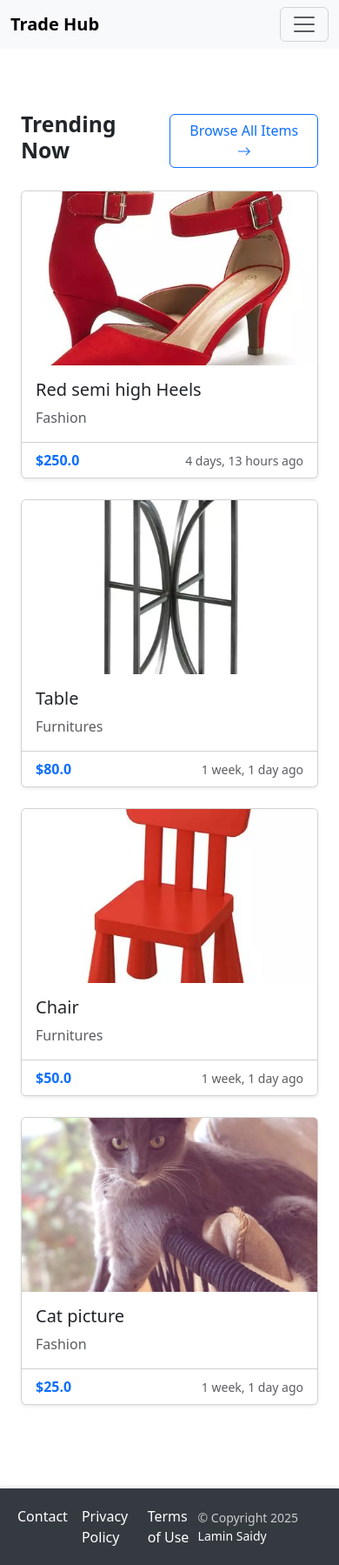
After one commit to laminsaidy/MarketplaceP5, a Django app: page /menu/ in a window 390 px wide. The commit adds this page. Shown: the whole page at 87% size. Run offline with Django 5.2, Linux system fonts and the light colour scheme; data comes from the database, SQL or seed files in the repository.

Commit message:
Update menu view to show newest unsold items and create responsive menu.html template with card-based product display with bootstrap styling

```diff
--- a/products/templates/products/base.html
+++ b/products/templates/products/base.html
@@ -1,13 +1,20 @@
 <!DOCTYPE html>
 <html>
   <head>
-    <meta charset="utf-8">
-    <meta name="viewport" content="width=device-width, initial-scale=1.0">
-    <link href="https://cdn.jsdelivr.net/npm/bootstrap@5.3.0/dist/css/bootstrap.min.css" rel="stylesheet">
-    <link rel="stylesheet" href="https://cdn.jsdelivr.net/npm/bootstrap-icons@1.10.0/font/bootstrap-icons.css">
+    <meta charset="utf-8" />
+    <meta name="viewport" content="width=device-width, initial-scale=1.0" />
+    <link
+      href="https://cdn.jsdelivr.net/npm/bootstrap@5.3.0/dist/css/bootstrap.min.css"
+      rel="stylesheet"
+    />
+    <link
+      rel="stylesheet"
+      href="https://cdn.jsdelivr.net/npm/bootstrap-icons@1.10.0/font/bootstrap-icons.css"
+    />
     <title>{% block title %}{% endblock %} | Marketplace</title>
     <style>
-        html, body {
+      html,
+      body {
         height: 100%;
         margin: 0;
       }
@@ -21,7 +28,8 @@
       }
 
       /* Navbar styling */
-        .navbar-brand, .nav-link {
+      .navbar-brand,
+      .nav-link {
         font-weight: 600;
       }
 
@@ -167,6 +175,23 @@
       .modern-submit-btn:hover {
         background-color: #0056b3;
       }
+
+      /* Custom styling for trending items */
+      .trending-badge {
+        position: absolute;
+        top: 10px;
+        right: 10px;
+        background-color: #ff6b6b;
+        color: white;
+        padding: 3px 8px;
+        border-radius: 4px;
+        font-size: 12px;
+        font-weight: bold;
+      }
+      .card:hover {
+        transform: translateY(-5px);
+        transition: transform 0.3s ease;
+      }
     </style>
   </head>
   <body>
@@ -174,44 +199,80 @@
       <!-- Navbar -->
       <nav class="navbar navbar-expand-lg navbar-light bg-light">
         <div class="container-fluid">
-                <a class="navbar-brand" href="{% url 'products:index' %}">Trade Hub</a>
-                <button class="navbar-toggler" type="button" data-bs-toggle="collapse" data-bs-target="#navbarNav" aria-controls="navbarNav" aria-expanded="false" aria-label="Toggle navigation">
+          <a class="navbar-brand" href="{% url 'products:index' %}"
+            >Trade Hub</a
+          >
+          <button
+            class="navbar-toggler"
+            type="button"
+            data-bs-toggle="collapse"
+            data-bs-target="#navbarNav"
+            aria-controls="navbarNav"
+            aria-expanded="false"
+            aria-label="Toggle navigation"
+          >
             <span class="navbar-toggler-icon"></span>
           </button>
           <div class="collapse navbar-collapse" id="navbarNav">
             <ul class="navbar-nav ms-auto">
               <!-- Reordered Navbar items -->
               <li class="nav-item">
-                            <a class="nav-link nav-hover" href="{% url 'products:menu' %}">Menu</a>
+                <a class="nav-link nav-hover" href="{% url 'products:menu' %}"
+                  >Menu</a
+                >
               </li>
               <li class="nav-item">
-                            <a class="nav-link nav-hover" href="{% url 'products:about' %}">About</a>
+                <a class="nav-link nav-hover" href="{% url 'products:about' %}"
+                  >About</a
+                >
               </li>
               <li class="nav-item">
-                            <a class="nav-link nav-hover" href="{% url 'item:index' %}">Browse Items</a>
+                <a class="nav-link nav-hover" href="{% url 'item:index' %}"
+                  >Browse Items</a
+                >
               </li>
               <li class="nav-item">
-                            <a class="nav-link nav-hover" href="{% url 'item:create' %}">New Item</a>
+                <a class="nav-link nav-hover" href="{% url 'item:create' %}"
+                  >New Item</a
+                >
               </li>
               {% if request.user.is_authenticated %}
               <li class="nav-item">
-                                <a class="nav-link btn btn-dashboard mx-2" href="{% url 'dashboard:index' %}">Dashboard</a>
+                <a
+                  class="nav-link btn btn-dashboard mx-2"
+                  href="{% url 'dashboard:index' %}"
+                  >Dashboard</a
+                >
               </li>
               <li class="nav-item">
-                                <a class="nav-link btn btn-inbox mx-2" href="{% url 'conversation:inbox' %}">Inbox</a>
+                <a
+                  class="nav-link btn btn-inbox mx-2"
+                  href="{% url 'conversation:inbox' %}"
+                  >Inbox</a
+                >
               </li>
               <li class="nav-item">
                 <form method="post" action="{% url 'products:logout' %}">
                   {% csrf_token %}
-                                    <button type="submit" class="btn btn-login mx-2">Log Out</button>
+                  <button type="submit" class="btn btn-login mx-2">
+                    Log Out
+                  </button>
                 </form>
               </li>
               {% else %}
               <li class="nav-item">
-                                <a class="nav-link btn btn-signup mx-2" href="{% url 'products:signup' %}">Sign Up</a>
+                <a
+                  class="nav-link btn btn-signup mx-2"
+                  href="{% url 'products:signup' %}"
+                  >Sign Up</a
+                >
               </li>
               <li class="nav-item">
-                                <a class="nav-link btn btn-login mx-2" href="{% url 'products:login' %}">Log In</a>
+                <a
+                  class="nav-link btn btn-login mx-2"
+                  href="{% url 'products:login' %}"
+                  >Log In</a
+                >
               </li>
               {% endif %}
             </ul>
@@ -221,8 +282,7 @@
 
       <!-- Main Content -->
       <div class="content container mt-4">
-            {% block content %}
-            {% endblock %}
+        {% block content %} {% endblock %}
       </div>
 
       <!-- Footer -->
@@ -233,7 +293,10 @@
           <a href="#">Terms of Use</a>
         </div>
         <div class="copyright">
-                &copy; Copyright 2025 <a href="https://github.com/laminsaidy/MarketplaceP5" target="_blank">Lamin Saidy</a>
+          &copy; Copyright 2025
+          <a href="https://github.com/laminsaidy/MarketplaceP5" target="_blank"
+            >Lamin Saidy</a
+          >
         </div>
       </footer>
     </div>
@@ -242,12 +305,13 @@
     <script>
       // Function to display a brief alert message
       function showAlert(message) {
-            const alertBox = document.createElement('div');
-            alertBox.className = 'alert alert-success position-fixed top-0 start-50 translate-middle-x mt-3 p-2';
+        const alertBox = document.createElement("div");
+        alertBox.className =
+          "alert alert-success position-fixed top-0 start-50 translate-middle-x mt-3 p-2";
         alertBox.style.zIndex = 1050;
-            alertBox.style.width = 'fit-content';
+        alertBox.style.width = "fit-content";
         alertBox.style.opacity = 0;
-            alertBox.style.transition = 'opacity 0.5s ease';
+        alertBox.style.transition = "opacity 0.5s ease";
         alertBox.innerText = message;
         document.body.appendChild(alertBox);
 
@@ -267,8 +331,8 @@
 
       // Check for messages in the URL and display alerts
       const urlParams = new URLSearchParams(window.location.search);
-        if (urlParams.has('message')) {
-            showAlert(urlParams.get('message'));
+      if (urlParams.has("message")) {
+        showAlert(urlParams.get("message"));
       }
     </script>
   </body>
--- /dev/null
+++ b/products/templates/products/menu.html
@@ -0,0 +1,40 @@
+{% extends 'products/base.html' %}
+
+{% block content %}
+<div class="container py-5">
+    <div class="d-flex justify-content-between align-items-center mb-4">
+        <h2 class="fw-bold">Trending Now</h2>
+        <a href="{% url 'item:index' %}" class="btn btn-outline-primary">
+            Browse All Items <i class="bi bi-arrow-right"></i>
+        </a>
+    </div>
+
+    <div class="row row-cols-1 row-cols-md-3 row-cols-lg-4 g-4">
+        {% for item in trending_items %}
+        <div class="col">
+            <div class="card h-100 shadow-sm">
+                <a href="{% url 'item:detail' item.id %}">
+                    <img src="{{ item.image.url }}" class="card-img-top" alt="{{ item.name }}" style="height: 200px; object-fit: cover;">
+                </a>
+                <div class="card-body">
+                    <h5 class="card-title">
+                        <a href="{% url 'item:detail' item.id %}" class="text-decoration-none text-dark">{{ item.name }}</a>
+                    </h5>
+                    <p class="card-text text-muted">{{ item.category }}</p>
+                </div>
+                <div class="card-footer bg-white">
+                    <div class="d-flex justify-content-between align-items-center">
+                        <span class="fw-bold text-primary">${{ item.price }}</span>
+                        <small class="text-muted">{{ item.created_at|timesince }} ago</small>
+                    </div>
+                </div>
+            </div>
+        </div>
+        {% empty %}
+        <div class="col-12">
+            <div class="alert alert-info">No trending items yet. Check back later!</div>
+        </div>
+        {% endfor %}
+    </div>
+</div>
+{% endblock %}
--- a/products/views.py
+++ b/products/views.py
@@ -5,6 +5,16 @@ from django.contrib.auth.forms import AuthenticationForm
 from django.urls import reverse
 from item.models import Category, Item
 from .forms import SignupForm
+from item.models import Item
+from django.db.models import Count
+
+def menu(request):
+    # Get unsold items, ordered by newest first
+    trending_items = Item.objects.filter(is_sold=False).order_by('-created_at')[:12]
+
+    return render(request, 'products/menu.html', {
+        'trending_items': trending_items
+    })
 
 def index(request):
     items = Item.objects.filter(is_sold=False)[0:6]
@@ -54,8 +64,7 @@ def items(request):
     items_list = Item.objects.filter(is_sold=False)
     return render(request, 'products/items.html', {'items': items_list})
 
-def menu(request):
-    return render(request, 'products/menu.html')
+
 
 def about(request):
     return render(request, 'products/about.html')
```
Lines whose indentation alone changed are shown as unchanged.
